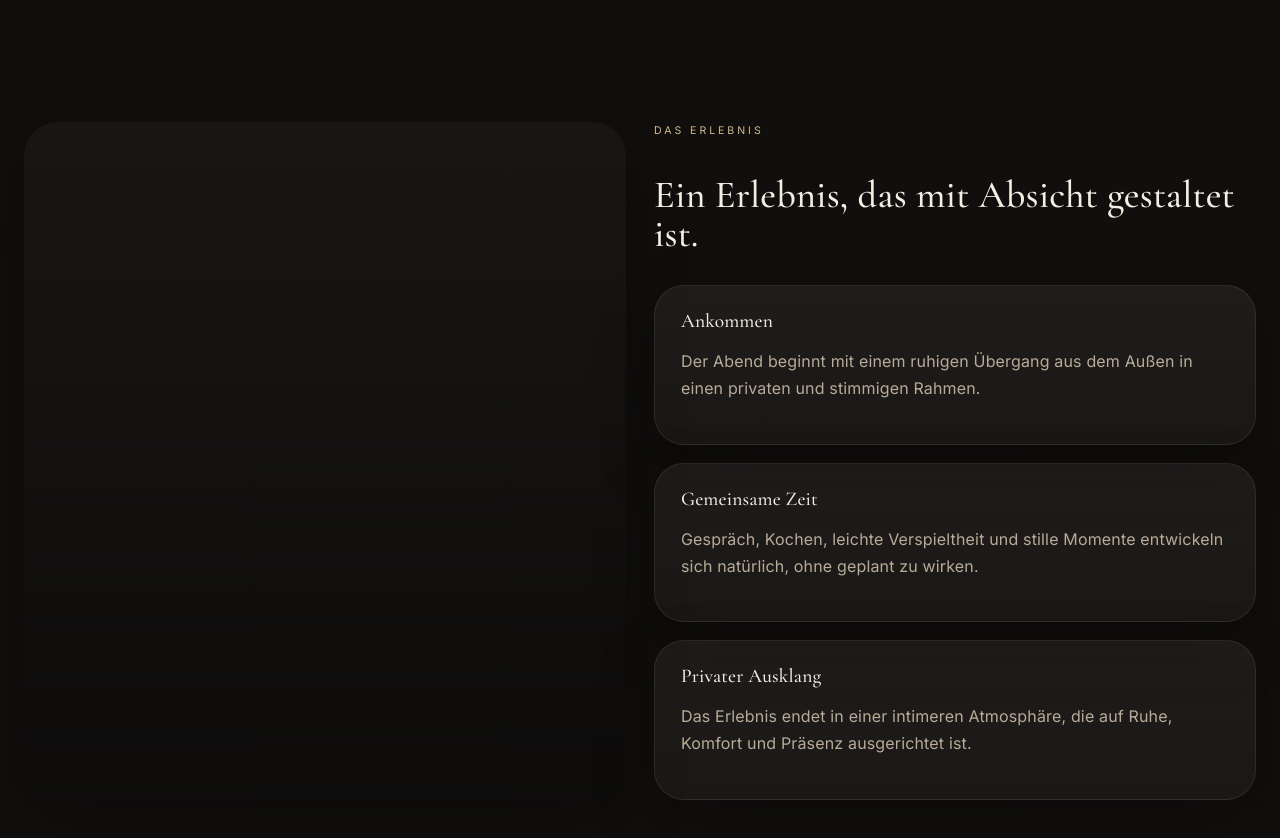
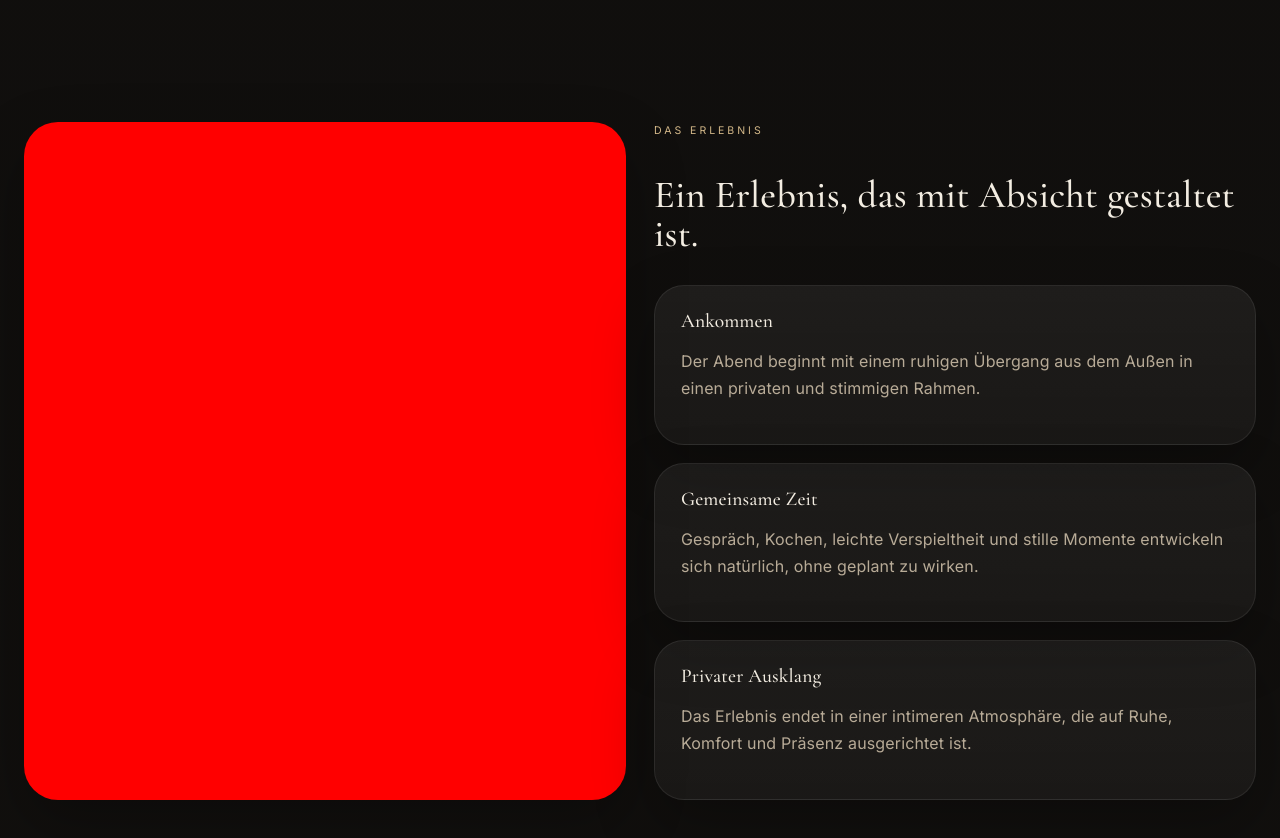
Before and after one commit to bugihh/maisondeminuit3, a plain HTML site: page index.html in a window 1280 px wide. Shown: the part 2500-3338 px from the top of the page. Drawn offline with nearby package versions, Linux system fonts and the light colour scheme.

Commit message:
Update background style to solid red
Changed background from a gradient and image to solid red.

```diff
--- a/styles.css
+++ b/styles.css
@@ -431,9 +431,7 @@ h3 {
   border-radius: 34px;
   overflow: hidden;
   box-shadow: var(--shadow);
-  background:
-    linear-gradient(180deg, rgba(255,255,255,0.03), rgba(0,0,0,0.24)),
-    url('./images/pic2.png') center/cover;
+  background: red !important;
 }
 
 .details-list {
```
